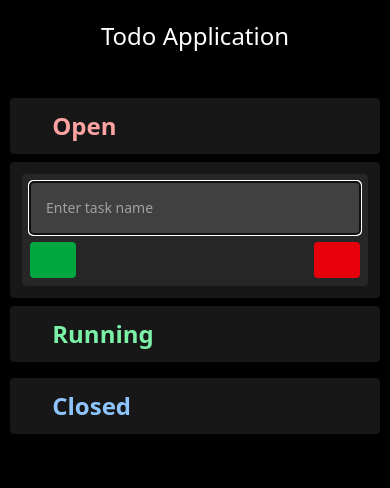
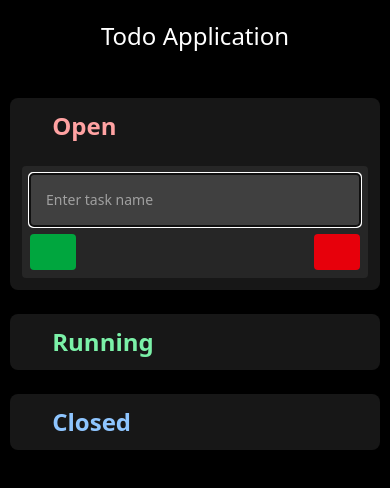
Before and after one commit to dev1505/Todo_Application, a React (Vite) app: page / in a window 390 px wide. Both pictures are taken after a click on the element 356 px from the left and 126 px from the top of the page. Shown: the top 488 px of the page. Built offline with nearby package versions, Linux system fonts and the light colour scheme; some icons are missing.

Commit message:
changes in adding task visibility

```diff
--- a/src/Components/TaskSpace.jsx
+++ b/src/Components/TaskSpace.jsx
@@ -49,7 +49,7 @@ export default function TaskSpace() {
 
     return (
         <div className="py-6 px-1 bg-black text-gray-300">
-            <div className="flex flex-col mx-1 gap-1 md:flex-row md:justify-evenly h-screen">
+            <div className="flex flex-col mx-1 gap-5 md:gap-1 md:flex-row md:justify-evenly h-screen">
                 {
                     todoAppData?.taskCategory?.map((data, index) => {
                         const IconElement = todoAppData[data?.name]
@@ -62,7 +62,7 @@ export default function TaskSpace() {
                                 onDrop={() => handleDraggedData(data)}
                             >
                                 <div
-                                    className={`text-center flex justify-between mb-2 rounded bg-neutral-900 p-3 font-bold text-2xl`}
+                                    className={`text-center flex justify-between md:mb-2 md:rounded ${data.tasks.length === 0 && addingTaskToCategory !== data.id ? "rounded-lg" : "rounded-t-lg"} bg-neutral-900 p-3 font-bold text-2xl`}
                                 >
                                     <div>
                                         <IconElement /> {data?.name}
@@ -75,7 +75,7 @@ export default function TaskSpace() {
                                     </div>
                                 </div>
                                 <div
-                                    className={`flex flex-col gap-2 text-sm p-3 ${data.tasks.length === 0 && addingTaskToCategory !== data.id ? 'hidden md:flex' : ''} bg-neutral-900 flex-grow rounded overflow-auto`}
+                                    className={`flex flex-col gap-2 text-sm p-3 ${data.tasks.length === 0 && addingTaskToCategory !== data.id ? 'hidden md:flex' : ''} bg-neutral-900 flex-grow md:rounded ${data.tasks.length === 0 && addingTaskToCategory !== data.id ? "rounded" : "rounded-b-lg"} overflow-auto`}
                                 >
                                     {
                                         data?.tasks?.map((task, index) => {
```
